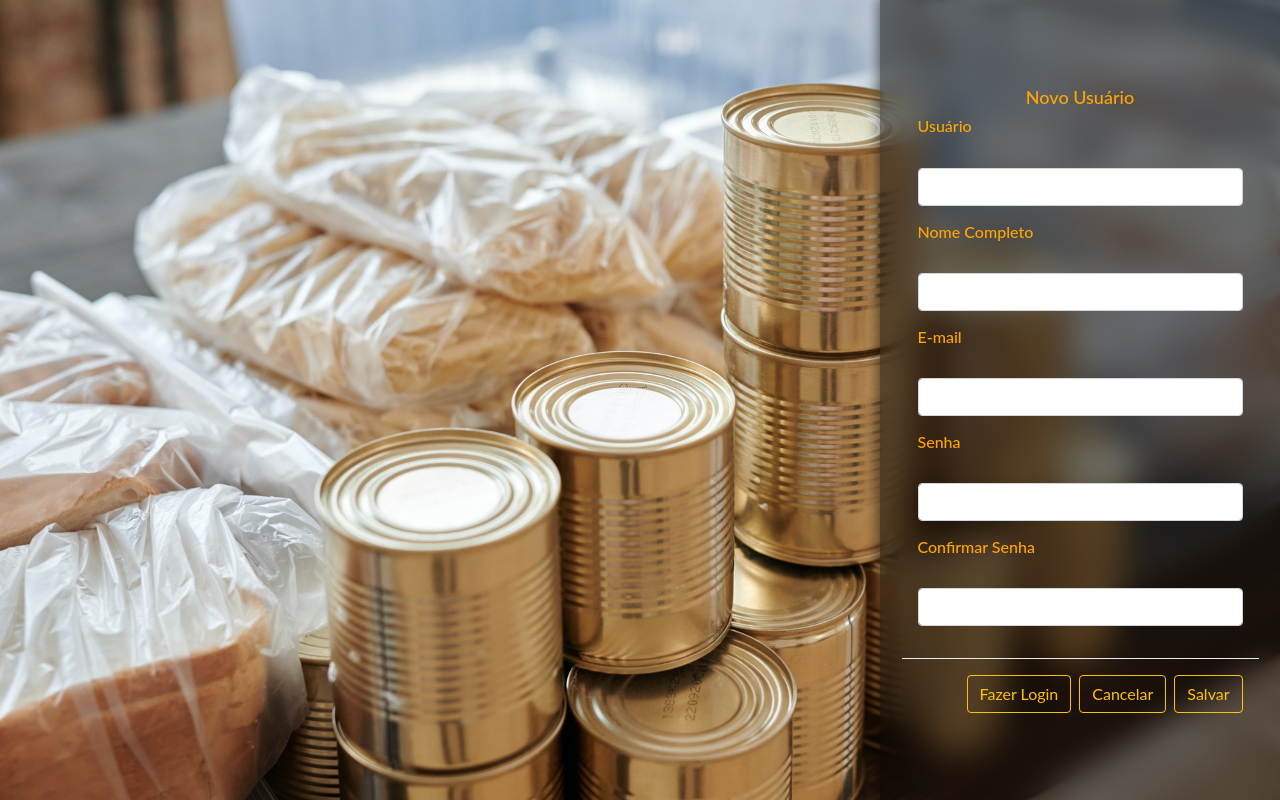
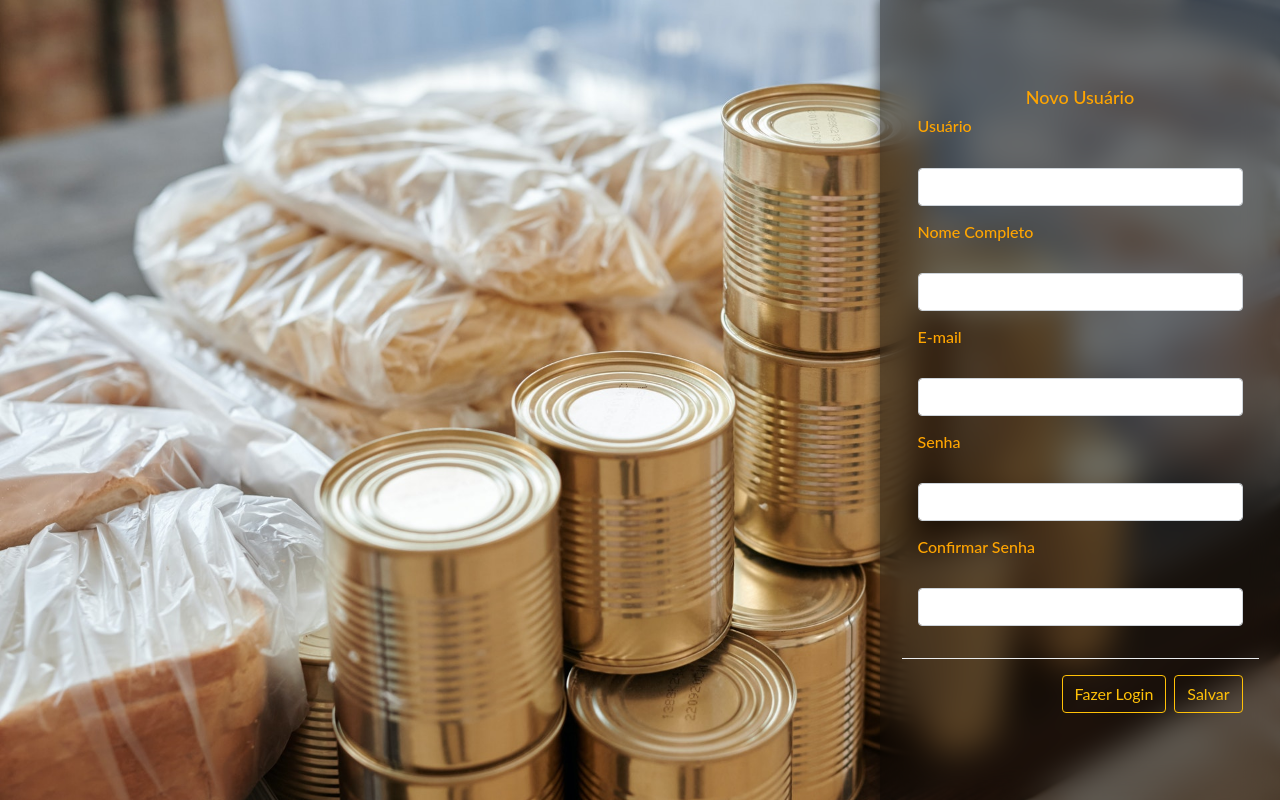
Before and after one commit to ICEI-PUC-Minas-PMGCC-TI/tiaw-pmg-cc-m-20221-tiaw-doacoes-grupo-1, a website: page codigo/src/pages/cadastro.html in a window 1280 px wide. Drawn offline with nearby package versions, Linux system fonts and the light colour scheme.

Commit message:
retirando btn

```diff
--- a/codigo/src/pages/cadastro.html
+++ b/codigo/src/pages/cadastro.html
@@ -44,7 +44,6 @@
                 </div>
                 <div class="modal-footer">
                     <a href="login.html" class="btn btn-outline-warning">Fazer Login</a>
-                    <button type="button" class="btn btn-outline-warning" data-dismiss="modal">Cancelar</button>
                     <button type="button" id="btn_salvar" class="btn btn-outline-warning">Salvar</button>
                 </div>
             </div>
```
Also changed, not shown: docs/relatorio/Relatorio Tecnico - TEMPLATE.md (+0 -1 lines).
